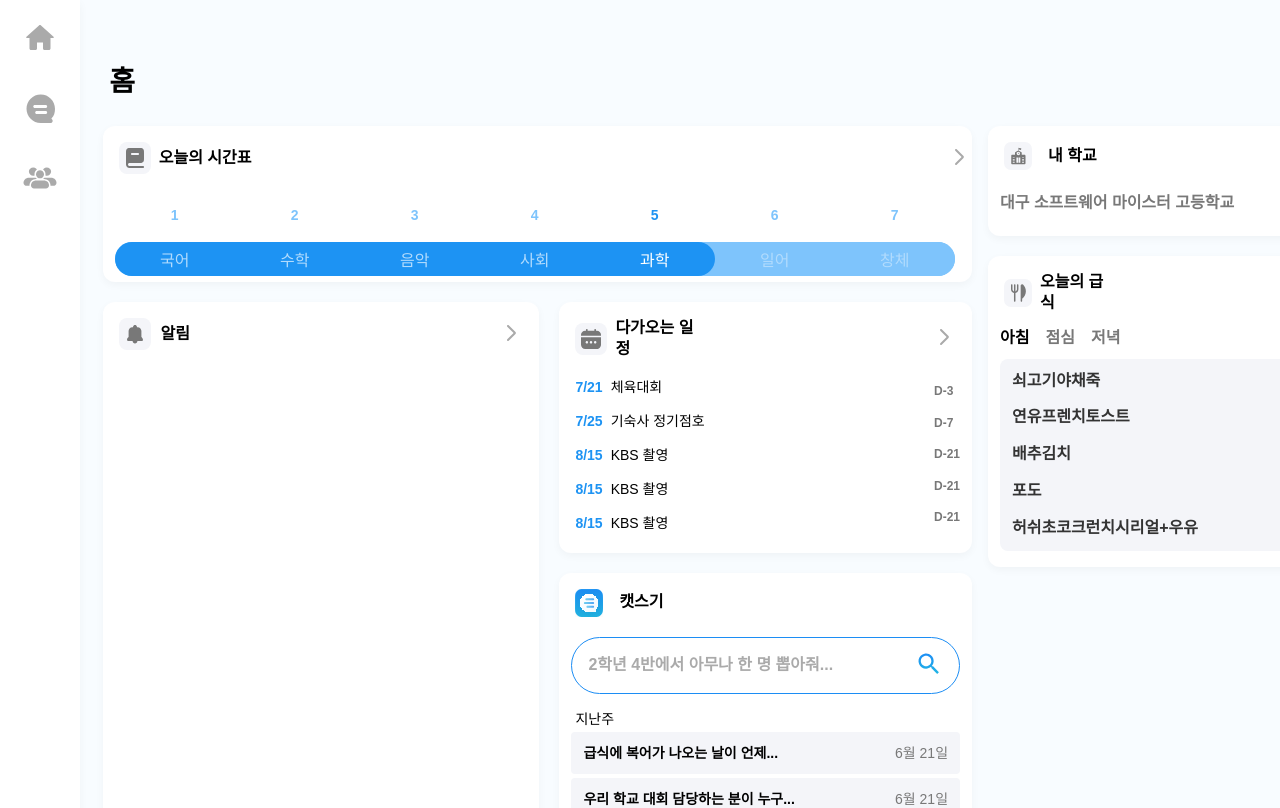
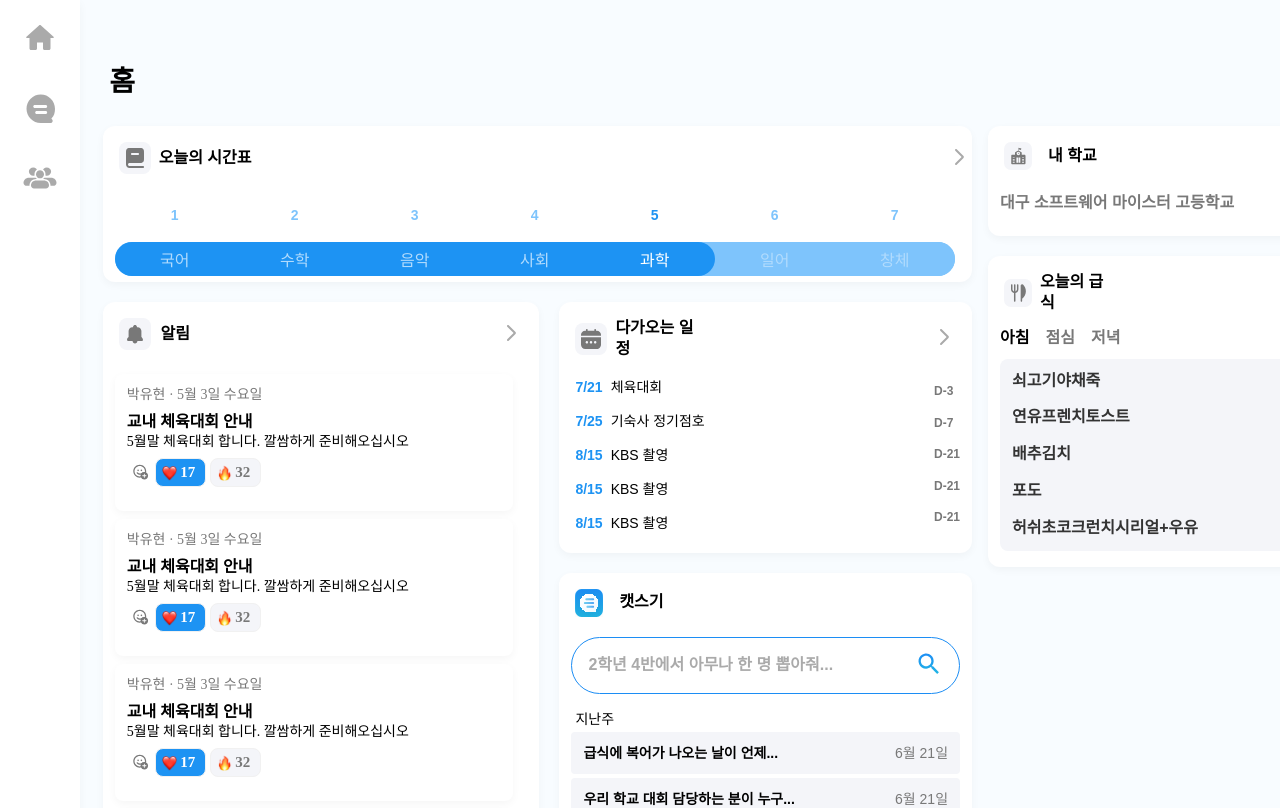
Before and after one commit to apeun-gidaechi/seugi-desktop, a React (Vite) app: page /home in a window 1280 px wide. Shown: the top 808 px of the page. Built offline with nearby package versions, Linux system fonts and the light colour scheme; the HTML template or start-up script is replaced by a standard one.

Commit message:
Feat :: 홈 알림 되살리기

```diff
--- a/src/components/Home/Subscribed/Home.style.ts
+++ b/src/components/Home/Subscribed/Home.style.ts
@@ -117,6 +117,145 @@ export const NotificationContainer = styled.div`
   justify-content: space-between;
   align-items: center;
   align-self: stretch;
+`;
+
+export const NotificationBox = styled.div`
+  display: flex;
+
+  position: relative;
+
+  flex-direction: column;
+
+  top: 10px;
+
+  width: 398px;
+  height: 580px;
+`;
+
+export const NotificationWrapper = styled.div`
+  display: flex;
+
+  flex-direction: column;
+
+  padding: 12px;
+
+  width: 398px;
+  height: 139px;
+
+  cursor: pointer;
+
+  border-radius: 8px;
+
+  margin-bottom: 8px;
+
+  background: var(--Sub-White, #fff);
+  /* ev-black-1 */
+  box-shadow: 0px 3px 9px 0px rgba(0, 0, 0, 0.04);
+`;
+
+export const NotificationContentAuthor = styled.span`
+  color: var(--Gray-Gray600, #787878);
+
+  /* Body2 */
+  font-family: Pretendard;
+  font-size: 14px;
+  font-style: normal;
+  font-weight: 400;
+  line-height: 130%; /* 18.2px */
+`;
+
+export const NotificationContentTitle = styled.span`
+  position: relative;
+
+  color: var(--Black, #000);
+
+  top: 8px;
+
+  font-family: Pretendard;
+  font-size: 16px;
+  font-style: normal;
+  font-weight: 600;
+  line-height: 130%; /* 20.8px */
+`;
+
+export const NotificationContentDescription = styled.span`
+  position: relative;
+
+  color: var(--Black, #000);
+
+  top: 7.5px;
+
+  font-family: Pretendard;
+  font-size: 14px;
+  font-style: normal;
+  font-weight: 400;
+  line-height: 130%; /* 18.2px */
+`;
+
+export const NotificationAddEmoji = styled.img`
+  position: relative;
+
+  top: 15px;
+
+  width: 28px;
+  height: 28px;
+
+  padding: 4px;
+`;
+
+export const NotificationEmojiBox = styled.div`
+  display: flex;
+
+  flex-direction: row;
+`;
+
+export const NotificationEmojiWrapper = styled.div`
+  position: relative;
+
+  display: flex;
+
+  justify-content: center;
+  align-items: center;
+  top: 15px;
+
+  margin-right: 4px;
+
+  &.Clicked {
+    background-color: var(--Primary-Primary500, #1d93f3);
+  }
+
+  transition: background 0.25s;
+
+  border-radius: 8px;
+  border: 1px solid var(--Gray-Gray200, #f1f1f1);
+  background: var(--Gray-Gray100, #f4f5f9);
+
+  width: 51px;
+  height: 29px;
+
+  position: relative;
+`;
+
+export const NotificationEmoji = styled.img`
+  position: relative;
+
+  width: 15px;
+  height: 16px;
+`;
+
+export const NotificationEmojiCount = styled.span`
+  margin: 3px;
+
+  color: var(--Gray-Gray600, #787878);
+  /* Body1 */
+  font-family: Pretendard;
+  font-size: 15px;
+  font-style: normal;
+  font-weight: 600;
+
+  &.Clicked {
+    color: white;
+  }
 `;
 
 export const TitleContainer = styled.div`
--- a/src/components/Home/Subscribed/Home.tsx
+++ b/src/components/Home/Subscribed/Home.tsx
@@ -1,28 +1,51 @@
-import { useState } from 'react';
+import React, { useState, useEffect } from "react";
 
-import * as S from '@/components/Home/Subscribed/Home.style';
-import Navbar from '@/components/Navbar/Navbar';
-import Changeschool from '@/components/ChangeSchool/ChangeSchool';
+import * as S from "@/components/Home/Subscribed/Home.style";
+import Navbar from "@/components/Navbar/Navbar";
+import Changeschool from "@/components/ChangeSchool/ChangeSchool";
 
-import config from "@/constants/Home/config.json";
+import initialConfig from "@/constants/Home/config.json";
 
-import HomeBookImg from '@/assets/image/home/homebook.svg';
-import NotificationImg from '@/assets/image/home/notification.svg';
-import ArrowImg from '@/assets/image/home/arrow.svg';
-import CalendarImg from '@/assets/image/home/calendar.svg';
-import SeugiImg from '@/assets/image/onbording/Start/seugilogo.svg';
-import SchoolImg from '@/assets/image/home/school.svg';
-import CafeteriaImg from '@/assets/image/home/cafeteria.svg'
-import SearchImg from '@/assets/image/home/search.svg';
+import HomeBookImg from "@/assets/image/home/homebook.svg";
+import NotificationImg from "@/assets/image/home/notification.svg";
+import ArrowImg from "@/assets/image/home/arrow.svg";
+import CalendarImg from "@/assets/image/home/calendar.svg";
+import SeugiImg from "@/assets/image/onbording/Start/seugilogo.svg";
+import SchoolImg from "@/assets/image/home/school.svg";
+import CafeteriaImg from "@/assets/image/home/cafeteria.svg";
+import SearchImg from "@/assets/image/home/search.svg";
+import Emoji from "@/assets/image/home/emoji.svg";
+import Heart from "@/assets/image/home/heart.png";
+import Fire from "@/assets/image/home/fire.png";
+
+import { useNavigate } from "react-router-dom";
+
+const Home: React.FC = () => {
+  const [showChangeschool, setShowChangeschool] = useState(false);
+  const [selectedMeal, setSelectedMeal] = useState("아침");
+
+  const [config, setConfig] = useState(() => {
+    const savedConfig = localStorage.getItem("config");
+    return savedConfig ? JSON.parse(savedConfig) : initialConfig;
+  });
+
+  useEffect(() => {
+    localStorage.setItem("config", JSON.stringify(config));
+  }, [config]);
+
+  const navigate = useNavigate();
+
+  const handleOnclicked = () => {
+    navigate("/");
+  };
 
   const numberLoop = () => {
-
     const numbers = [];
 
     for (let i = 1; i < config.subject.length + 1; i++) {
       i === config.today
-      ? numbers.push(<S.Number className="Today" key={i}>{i}</S.Number>)
-      : numbers.push(<S.Number key={i}>{i}</S.Number>);
+        ? numbers.push(<S.Number className="Today">{i}</S.Number>)
+        : numbers.push(<S.Number>{i}</S.Number>);
     }
 
     return numbers;
@@ -33,34 +56,48 @@ const itemLoop = () => {
 
     for (let i = 0; i < config.today; i++) {
       if (config.today === 1)
-      items.push(<S.Item className="First Today" key={i}>{config.subject[i]}</S.Item>);
+        items.push(
+          <S.Item className="First Today Last">{config.subject[i]}</S.Item>
+        );
       else if (i === 0)
-      items.push(<S.Item className="First" key={i}>{config.subject[i]}</S.Item>);
+        items.push(<S.Item className="First">{config.subject[i]}</S.Item>);
       else if (i === config.today - 1)
-      items.push(<S.Item className="Today Last" key={i}>{config.subject[i]}</S.Item>);
-    else items.push(<S.Item key={i}>{config.subject[i]}</S.Item>);
+        items.push(<S.Item className="Today Last">{config.subject[i]}</S.Item>);
+      else items.push(<S.Item>{config.subject[i]}</S.Item>);
     }
 
     for (let i = config.today; i < config.subject.length; i++) {
       if (i === config.subject.length - 1)
-      items.push(<S.Item className="After Last" key={i}>{config.subject[i]}</S.Item>);
-    else items.push(<S.Item className="After" key={i}>{config.subject[i]}</S.Item>);
+        items.push(<S.Item className="After Last">{config.subject[i]}</S.Item>);
+      else items.push(<S.Item className="After">{config.subject[i]}</S.Item>);
     }
 
     return items;
   };
 
-const Home: React.FC = () => {
-  const [showChangeschool, setShowChangeschool] = useState(false);
-  const [selectedMeal, setSelectedMeal] = useState('아침');
+  const handleEmojiClick = (parentKey: number, childKey: number) => {
+    setConfig((prevConfig) => {
+      const newConfig = JSON.parse(JSON.stringify(prevConfig));
+
+      if (prevConfig.notification[parentKey].like[childKey] === true) {
+        newConfig.notification[parentKey].like[childKey] = false;
+        newConfig.notification[parentKey].emoji[childKey] -= 1;
+      } else {
+        newConfig.notification[parentKey].like[childKey] = true;
+        newConfig.notification[parentKey].emoji[childKey] += 1;
+      }
+
+      return newConfig;
+    });
+  };
 
   const handleOnClicked = () => {
     setShowChangeschool(!showChangeschool);
-  }
+  };
 
   const getMenu = () => {
     switch (selectedMeal) {
-      case '아침':
+      case "아침":
         return (
           <>
             <S.Menu> 쇠고기야채죽 </S.Menu>
@@ -70,7 +107,7 @@ const Home: React.FC = () => {
             <S.Menu> 허쉬초코크런치시리얼+우유 </S.Menu>
           </>
         );
-      case '점심':
+      case "점심":
         return (
           <>
             <S.Menu> 추가밥 </S.Menu>
@@ -81,7 +118,7 @@ const Home: React.FC = () => {
             <S.Menu> 망고사고 </S.Menu>
           </>
         );
-      case '저녁':
+      case "저녁":
         return (
           <>
             <S.Menu> 현미밥 </S.Menu>
@@ -124,6 +161,48 @@ const Home: React.FC = () => {
                     <S.NArrowLogo src={ArrowImg} />
                   </S.ArrowLButton>
                 </S.NotificationContainer>
+                <S.NotificationBox>
+                  {config.notification.map((item, parentKey) => (
+                    <S.NotificationWrapper key={parentKey}>
+                      <S.NotificationContentAuthor>
+                        {item.author} · {item.date}
+                      </S.NotificationContentAuthor>
+                      <S.NotificationContentTitle>
+                        {item.title}
+                      </S.NotificationContentTitle>
+                      <S.NotificationContentDescription>
+                        {item.content}
+                      </S.NotificationContentDescription>
+                      <S.NotificationEmojiBox>
+                        <S.NotificationAddEmoji src={Emoji} />
+                        {item.emoji.map((emoji, childKey) => (
+                          <S.NotificationEmojiWrapper
+                            onClick={() =>
+                              handleEmojiClick(parentKey, childKey)
+                            }
+                            key={childKey}
+                            className={
+                              item.like[childKey] === true ? "Clicked" : ""
+                            }
+                          >
+                            {childKey === 0 ? (
+                              <S.NotificationEmoji src={Heart} />
+                            ) : (
+                              <S.NotificationEmoji src={Fire} />
+                            )}
+                            <S.NotificationEmojiCount
+                              className={
+                                item.like[childKey] === true ? "Clicked" : ""
+                              }
+                            >
+                              {emoji}
+                            </S.NotificationEmojiCount>
+                          </S.NotificationEmojiWrapper>
+                        ))}
+                      </S.NotificationEmojiBox>
+                    </S.NotificationWrapper>
+                  ))}
+                </S.NotificationBox>
               </S.LeftContainer>
               <S.RightContainer>
                 <S.RightUpContainer>
@@ -164,8 +243,7 @@ const Home: React.FC = () => {
                     <S.CatSeugiTitle>캣스기</S.CatSeugiTitle>
                   </S.SeugiTitleContainer>
                   <S.CatSeugi>
-                    <S.CatSeugiInput
-                      placeholder='2학년 4반에서 아무나 한 명 뽑아줘...' />
+                    <S.CatSeugiInput placeholder="2학년 4반에서 아무나 한 명 뽑아줘..." />
                     <S.SearchButton>
                       <S.SearchImg src={SearchImg} />
                     </S.SearchButton>
@@ -177,11 +255,15 @@ const Home: React.FC = () => {
                       </S.LastText>
                     </S.LastQuestionBox>
                     <S.LastQuestion>
-                      <S.QuestionText>급식에 복어가 나오는 날이 언제...</S.QuestionText>
+                      <S.QuestionText>
+                        급식에 복어가 나오는 날이 언제...
+                      </S.QuestionText>
                       <S.QuestionDay>6월 21일</S.QuestionDay>
                     </S.LastQuestion>
                     <S.LastQuestion>
-                      <S.QuestionText>우리 학교 대회 담당하는 분이 누구...</S.QuestionText>
+                      <S.QuestionText>
+                        우리 학교 대회 담당하는 분이 누구...
+                      </S.QuestionText>
                       <S.QuestionDay>6월 21일</S.QuestionDay>
                     </S.LastQuestion>
                   </S.QuestionContainer>
@@ -210,19 +292,38 @@ const Home: React.FC = () => {
                 </S.ArrowLButton>
               </S.CafeteriaTitleBox>
               <S.CafeteriaDiv>
-                <S.TimeButton onClick={() => setSelectedMeal('아침')}>
-                  <S.Breakfast className={selectedMeal === '아침' ? 'selected' : ''} style={{ color: selectedMeal === '아침' ? '#000' : '#787878' }}>아침</S.Breakfast>
+                <S.TimeButton onClick={() => setSelectedMeal("아침")}>
+                  <S.Breakfast
+                    className={selectedMeal === "아침" ? "selected" : ""}
+                    style={{
+                      color: selectedMeal === "아침" ? "#000" : "#787878",
+                    }}
+                  >
+                    아침
+                  </S.Breakfast>
                 </S.TimeButton>
-                <S.TimeButton onClick={() => setSelectedMeal('점심')}>
-                  <S.Breakfast className={selectedMeal === '점심' ? 'selected' : ''} style={{ color: selectedMeal === '점심' ? '#000' : '#787878' }}>점심</S.Breakfast>
+                <S.TimeButton onClick={() => setSelectedMeal("점심")}>
+                  <S.Breakfast
+                    className={selectedMeal === "점심" ? "selected" : ""}
+                    style={{
+                      color: selectedMeal === "점심" ? "#000" : "#787878",
+                    }}
+                  >
+                    점심
+                  </S.Breakfast>
                 </S.TimeButton>
-                <S.TimeButton onClick={() => setSelectedMeal('저녁')}>
-                  <S.Breakfast className={selectedMeal === '저녁' ? 'selected' : ''} style={{ color: selectedMeal === '저녁' ? '#000' : '#787878' }}>저녁</S.Breakfast>
+                <S.TimeButton onClick={() => setSelectedMeal("저녁")}>
+                  <S.Breakfast
+                    className={selectedMeal === "저녁" ? "selected" : ""}
+                    style={{
+                      color: selectedMeal === "저녁" ? "#000" : "#787878",
+                    }}
+                  >
+                    저녁
+                  </S.Breakfast>
                 </S.TimeButton>
               </S.CafeteriaDiv>
-              <S.MenuList>
-                {getMenu()}
-              </S.MenuList>
+              <S.MenuList>{getMenu()}</S.MenuList>
             </S.DownContainer>
           </S.HomeWrapper2>
         </S.ComponentsBox>
```
Lines whose indentation alone changed are shown as unchanged.
